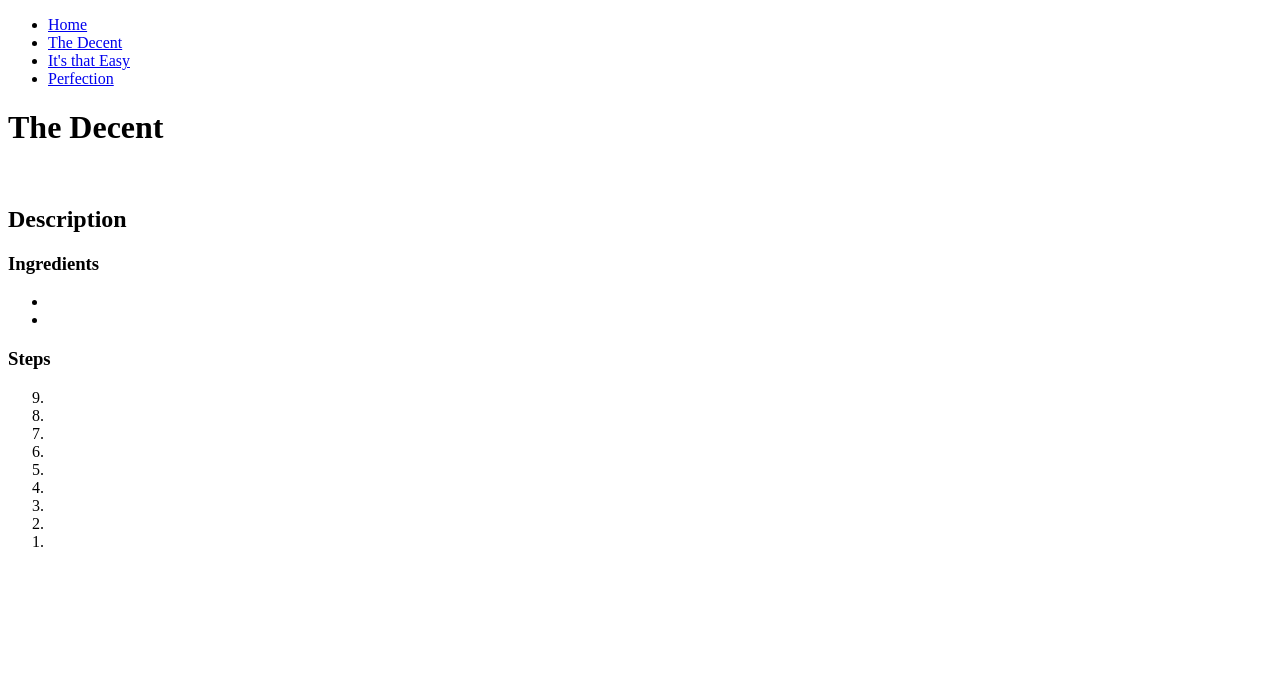
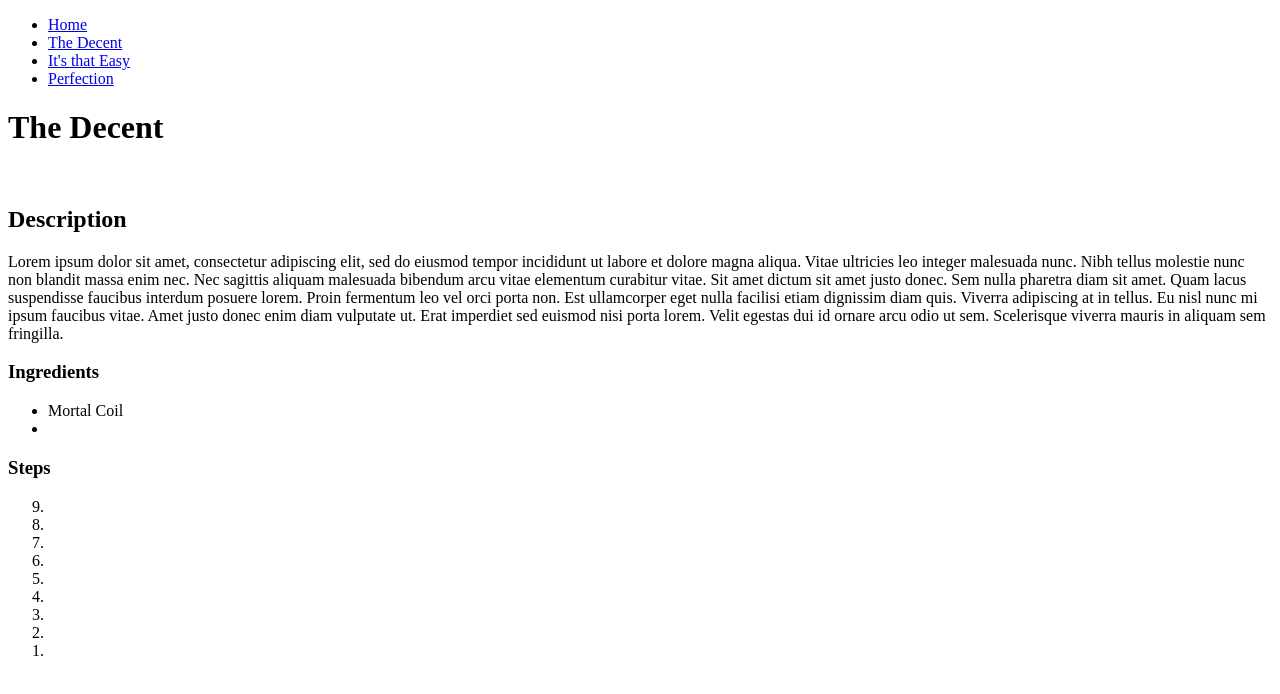
Before and after one commit to Kupa-Kupa/recipes-for-success, a plain HTML site: page recipes/the-decent.html in a window 1280 px wide. Drawn offline with Linux system fonts and the light colour scheme.

Commit message:
Add placeholder text to pages

```diff
--- a/recipes/the-decent.html
+++ b/recipes/the-decent.html
@@ -1,5 +1,6 @@
 <!DOCTYPE html>
 <html lang="en">
+
 <head>
     <title>The Decent</title>
     <meta charset="utf-8">
@@ -17,10 +18,17 @@
     <h1 id="decent">The Decent</h1>
     <img src="" alt="">
     <h2>Description</h2>
-        <p></p>
+    <p>Lorem ipsum dolor sit amet, consectetur adipiscing elit, sed do eiusmod tempor incididunt ut labore et dolore
+        magna aliqua. Vitae ultricies leo integer malesuada nunc. Nibh tellus molestie nunc non blandit massa enim nec.
+        Nec sagittis aliquam malesuada bibendum arcu vitae elementum curabitur vitae. Sit amet dictum sit amet justo
+        donec. Sem nulla pharetra diam sit amet. Quam lacus suspendisse faucibus interdum posuere lorem. Proin fermentum
+        leo vel orci porta non. Est ullamcorper eget nulla facilisi etiam dignissim diam quis. Viverra adipiscing at in
+        tellus. Eu nisl nunc mi ipsum faucibus vitae. Amet justo donec enim diam vulputate ut. Erat imperdiet sed
+        euismod nisi porta lorem. Velit egestas dui id ornare arcu odio ut sem. Scelerisque viverra mauris in aliquam
+        sem fringilla.</p>
     <h3>Ingredients</h3>
     <ul>
-            <li></li>
+        <li>Mortal Coil</li>
         <li></li>
     </ul>
     <h3>Steps</h3>
@@ -36,4 +44,5 @@
         <li></li>
     </ol>
 </body>
+
 </html>
```
Also changed, not shown: recipes/its-that-easy.html (+10 -1 lines), recipes/perfection.html (+10 -1 lines). Lines whose indentation alone changed are shown as unchanged.
